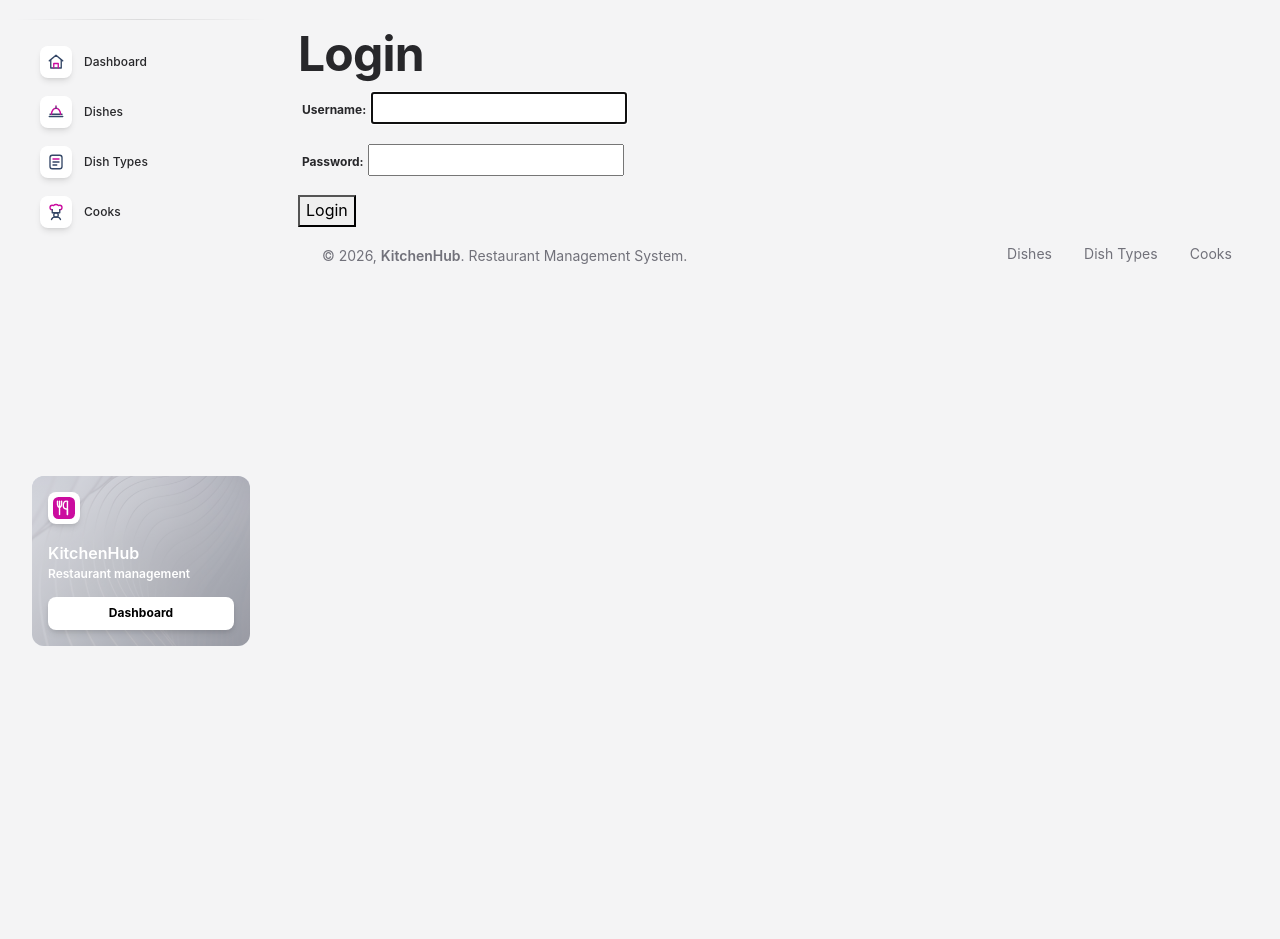
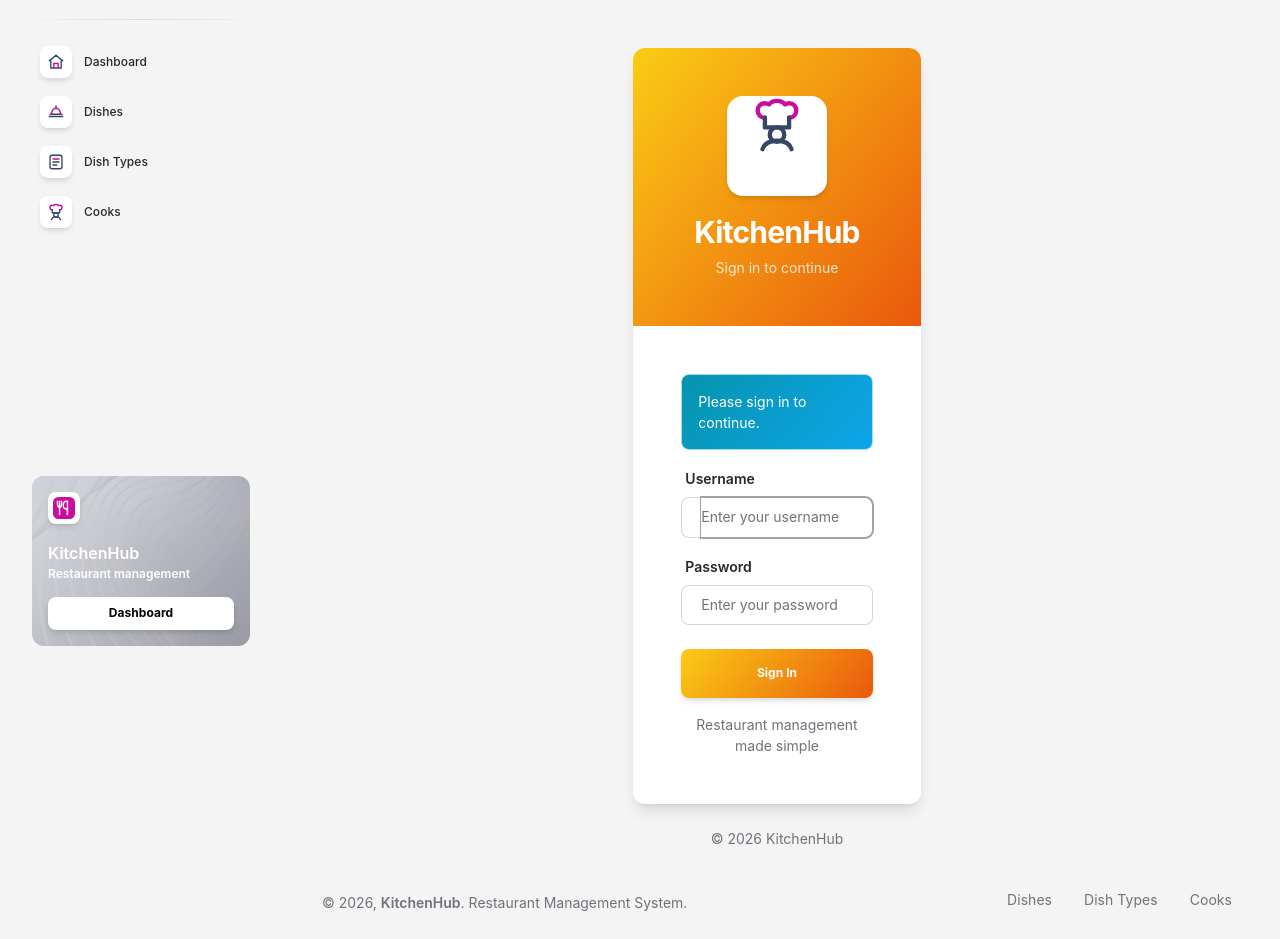
Before and after one commit to supremacy91/restaurant-project-django, a Django app: page /accounts/login/?next=/ in a window 1280 px wide. Shown: the part 75-1014 px from the top of the page. Before the commit the page ends 721 px from the top, so only its background shows below. Run offline with Django 5.2, Linux system fonts and the light colour scheme; some libraries are stand-ins or nearby versions.

Commit message:
Implemented new design to the login page.

```diff
--- a/templates/registration/login.html
+++ b/templates/registration/login.html
@@ -1,35 +1,198 @@
 {% extends "base.html" %}
+{% load static %}
 
 {% block title %}
-  Login
+  Login | KitchenHub
 {% endblock %}
 
 {% block content %}
   {% if user.is_authenticated %}
+    <div class="container-fluid py-4">
+      <div class="row justify-content-center">
+        <div class="col-xl-4 col-lg-5 col-md-7">
+          <div class="card border-0 shadow-lg">
+            <div class="card-header text-center bg-gradient-primary pt-5 pb-5">
+              <div class="icon icon-shape icon-xl bg-white shadow text-center border-radius-xl mx-auto mb-3">
+                <img
+                  src="{% static 'icons/cook.svg' %}"
+                  class="avatar avatar-lg"
+                  alt="Cook"
+                >
+              </div>
 
-    <h2>You are already logged in as {{ user.username }}</h2>
+              <h4 class="text-white mb-1">
+                Welcome, {{ user.username }}
+              </h4>
+
+              <p class="text-white text-sm opacity-8 mb-0">
+                You are already signed in
+              </p>
+            </div>
+
+            <div class="card-body text-center px-4 py-5">
+              <p class="text-secondary mb-4">
+                Continue to your KitchenHub dashboard to manage dishes,
+                categories and cooks.
+              </p>
+
+              <a
+                href="{% url 'kitchen:index' %}"
+                class="btn bg-gradient-primary w-100 mb-0"
+              >
+                Go to Dashboard
+              </a>
+            </div>
+          </div>
+        </div>
+      </div>
+    </div>
 
   {% else %}
+    <div class="container-fluid py-4">
+      <div class="row justify-content-center align-items-center min-vh-75">
+        <div class="col-xl-4 col-lg-5 col-md-7">
+          <div class="card border-0 shadow-lg">
+            <div class="card-header text-center bg-gradient-primary pt-5 pb-5">
+              <div class="icon icon-shape icon-xl bg-white shadow text-center border-radius-xl mx-auto mb-3">
+                <img
+                  src="{% static 'icons/cook.svg' %}"
+                  class="avatar avatar-lg"
+                  alt="KitchenHub"
+                >
+              </div>
 
-    <h1>Login</h1>
+              <h3 class="text-white mb-1">
+                KitchenHub
+              </h3>
 
+              <p class="text-white text-sm opacity-8 mb-0">
+                Sign in to continue
+              </p>
+            </div>
+
+            <div class="card-body px-lg-5 px-4 py-5">
               {% if form.errors %}
-      <p>Username or password is incorrect.</p>
+                <div
+                  class="alert alert-danger text-white text-sm"
+                  role="alert"
+                >
+                  <strong>Login failed.</strong>
+                  Please check your username and password.
+                </div>
+              {% endif %}
+
+              {% if next and user.is_authenticated %}
+                <div
+                  class="alert alert-warning text-white text-sm"
+                  role="alert"
+                >
+                  Your account does not have access to this page.
+                </div>
+              {% elif next %}
+                <div
+                  class="alert alert-info text-white text-sm"
+                  role="alert"
+                >
+                  Please sign in to continue.
+                </div>
               {% endif %}
 
               <form method="post">
                 {% csrf_token %}
 
-      {{ form.as_p }}
+                <div class="mb-3">
+                  <label
+                    for="id_username"
+                    class="form-label text-sm font-weight-bold"
+                  >
+                    Username
+                  </label>
 
-      <button type="submit">
-        Login
+                  <div class="input-group">
+                    <span class="input-group-text">
+                      <i class="fas fa-user"></i>
+                    </span>
+
+                    <input
+                      type="text"
+                      name="username"
+                      value="{{ form.username.value|default_if_none:'' }}"
+                      class="form-control"
+                      id="id_username"
+                      placeholder="Enter your username"
+                      autocomplete="username"
+                      autofocus
+                      required
+                    >
+                  </div>
+
+                  {% for error in form.username.errors %}
+                    <p class="text-danger text-xs mt-2 mb-0">
+                      {{ error }}
+                    </p>
+                  {% endfor %}
+                </div>
+
+                <div class="mb-4">
+                  <label
+                    for="id_password"
+                    class="form-label text-sm font-weight-bold"
+                  >
+                    Password
+                  </label>
+
+                  <div class="input-group">
+                    <span class="input-group-text">
+                      <i class="fas fa-lock"></i>
+                    </span>
+
+                    <input
+                      type="password"
+                      name="password"
+                      class="form-control"
+                      id="id_password"
+                      placeholder="Enter your password"
+                      autocomplete="current-password"
+                      required
+                    >
+                  </div>
+
+                  {% for error in form.password.errors %}
+                    <p class="text-danger text-xs mt-2 mb-0">
+                      {{ error }}
+                    </p>
+                  {% endfor %}
+                </div>
+
+                {% if next %}
+                  <input
+                    type="hidden"
+                    name="next"
+                    value="{{ next }}"
+                  >
+                {% endif %}
+
+                <button
+                  type="submit"
+                  class="btn bg-gradient-primary w-100 py-3 mb-3"
+                >
+                  Sign In
                 </button>
 
-      {% if next %}
-        <input type="hidden" name="next" value="{{ next }}">
-      {% endif %}
+                <div class="text-center">
+                  <p class="text-sm text-secondary mb-0">
+                    Restaurant management made simple
+                  </p>
+                </div>
               </form>
+            </div>
+          </div>
 
+          <p class="text-center text-sm text-secondary mt-4 mb-0">
+            © {% now "Y" %} KitchenHub
+          </p>
+        </div>
+      </div>
+    </div>
   {% endif %}
 {% endblock %}
```
Lines whose indentation alone changed are shown as unchanged.
